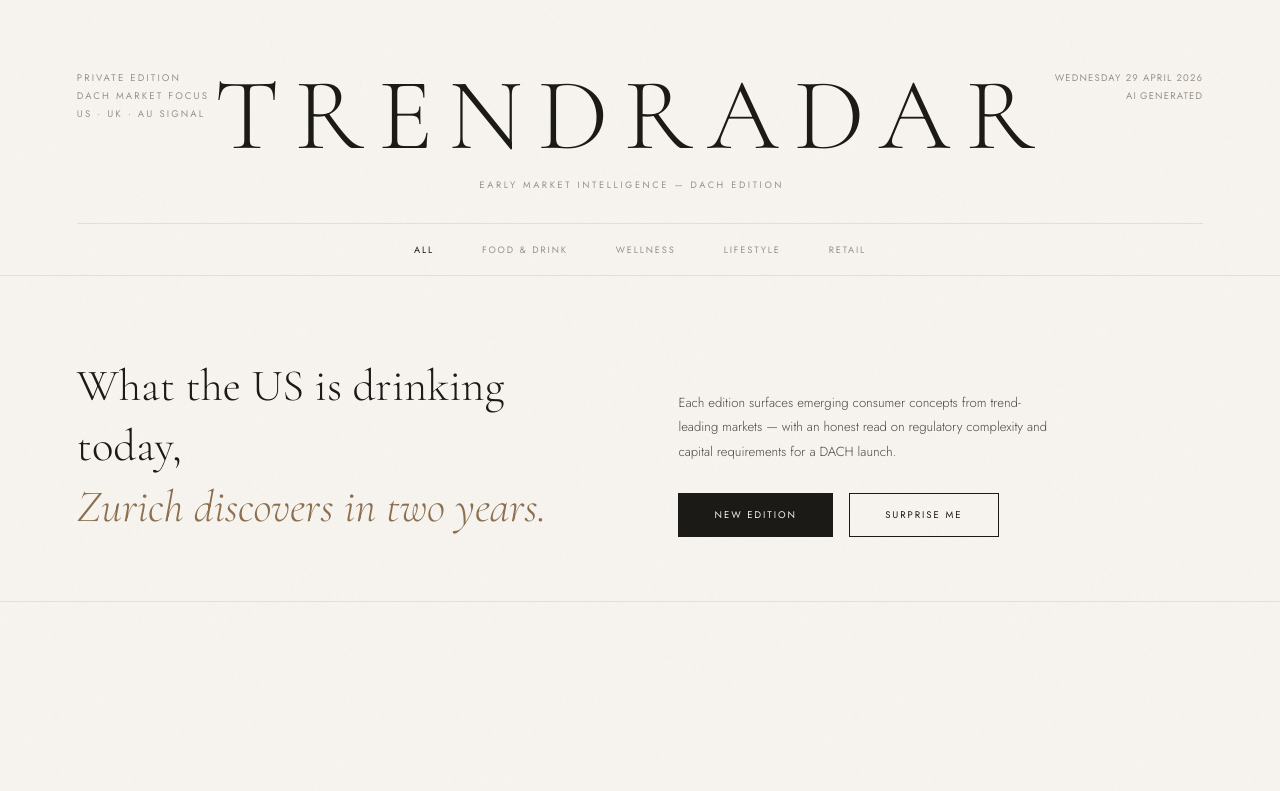
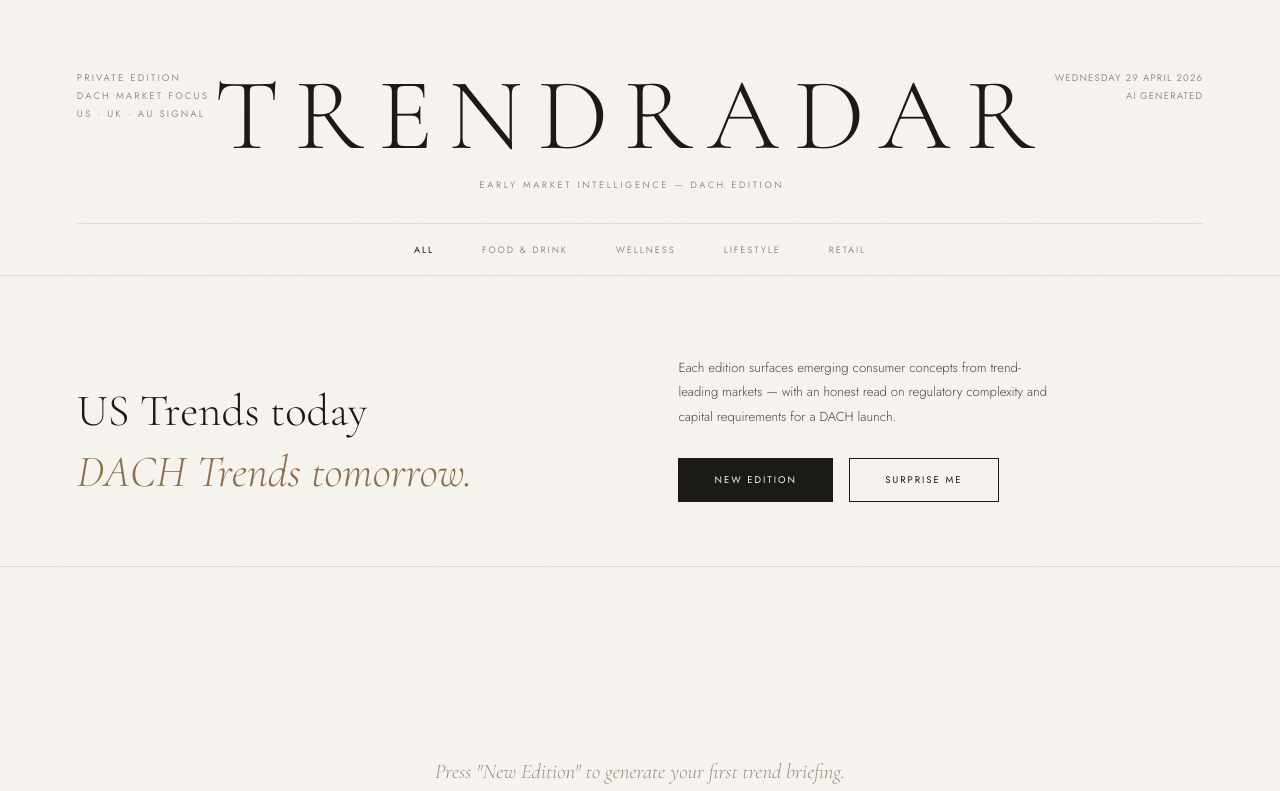
Before and after one commit to patrickw2712/trendradar, a plain HTML site: page index.html in a window 1280 px wide. Shown: the top 791 px of the page. Drawn offline with nearby package versions, Linux system fonts and the light colour scheme.

Commit message:
Update index.html

```diff
--- a/index.html
+++ b/index.html
@@ -233,8 +233,8 @@
 
 <section class="intro">
   <h2 class="intro-headline">
-    What the US is drinking today,<br>
-    <em>Zurich discovers in two years.</em>
+    US Trends today<br>
+    <em>DACH Trends tomorrow.</em>
   </h2>
   <div class="intro-right">
     <p class="intro-body">Each edition surfaces emerging consumer concepts from trend-leading markets — with an honest read on regulatory complexity and capital requirements for a DACH launch.</p>
```
